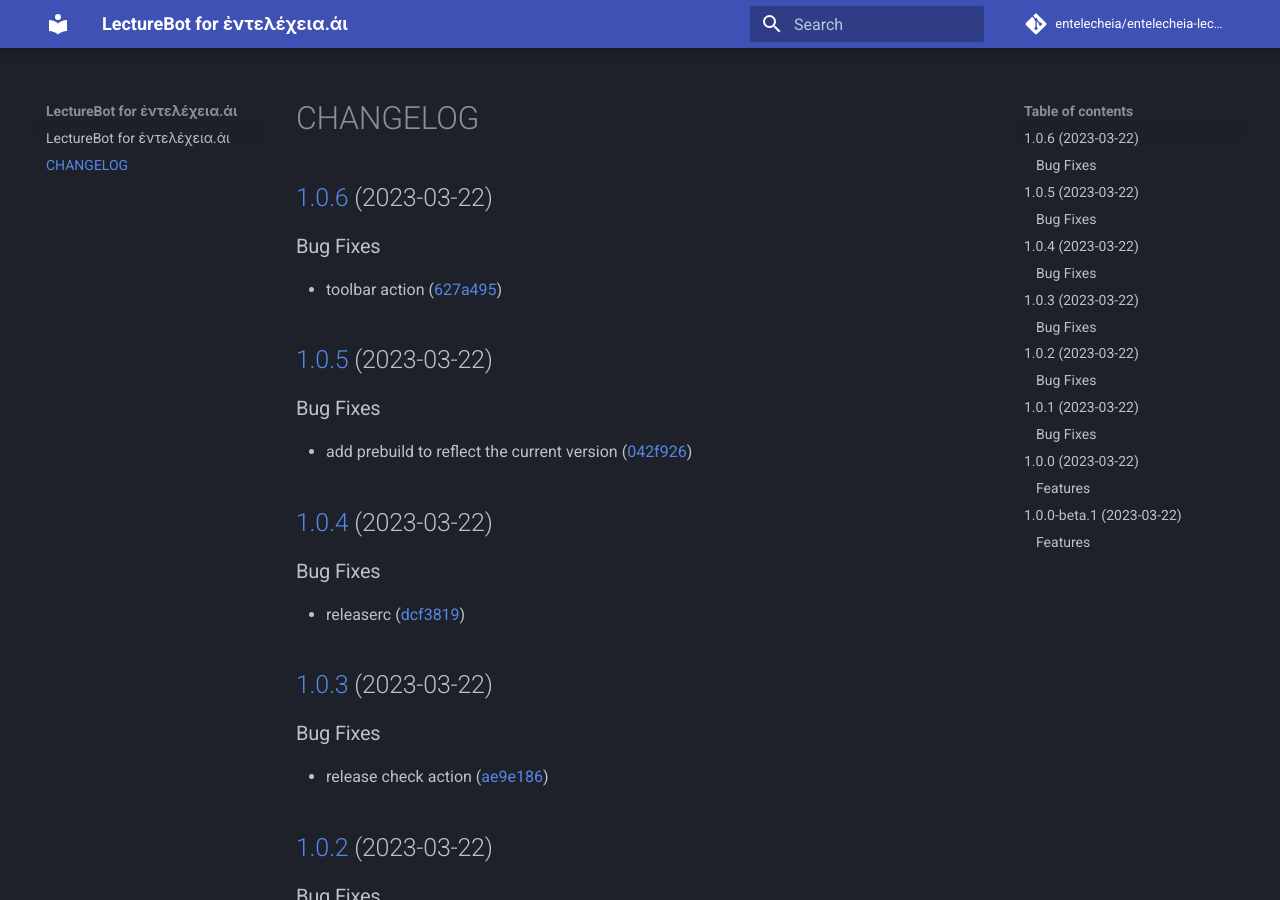
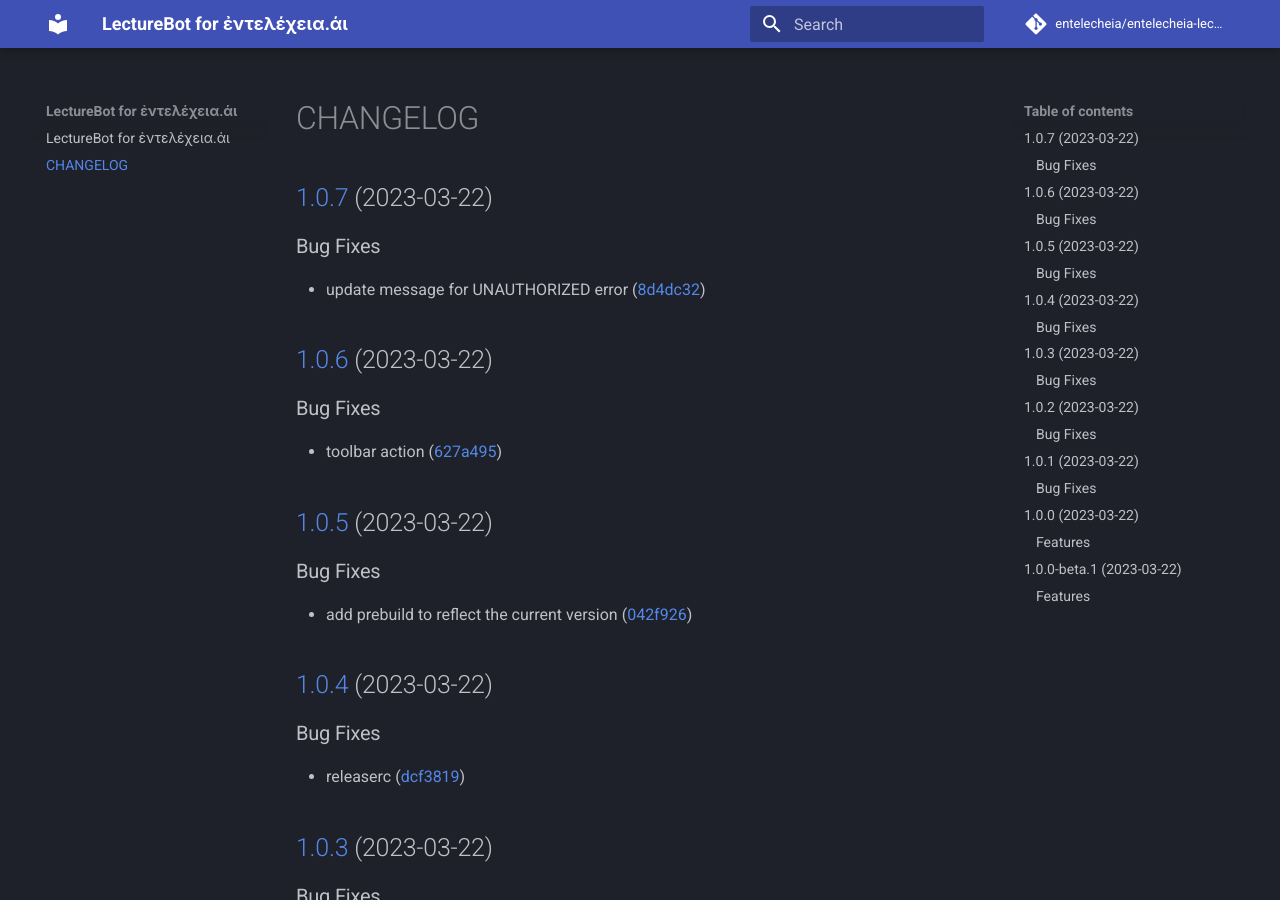
Before and after one commit to entelecheia/entelecheia-lecture-bot, an MkDocs documentation site: the page built from docs/CHANGELOG.md, in a window 1280 px wide and 900 px high. Built offline with MkDocs 1.6.1 and Material for MkDocs 9.7.7, drawn with Linux system fonts in a browser that asks for light colours; comment, search, counter and statistics services are not loaded.

Commit message:
chore(release): :rocket: 1.0.7 [skip ci]
## [1.0.7](https://github.com/entelecheia/entelecheia-lecture-bot/compare/v1.0.6...v1.0.7) (2023-03-22)

### Bug Fixes

* update message for UNAUTHORIZED error ([8d4dc32](https://github.com/entelecheia/entelecheia-lecture-bot/commit/8d4dc3260b3ff768bc0a077408626b8f45c9ef41))

```diff
--- a/docs/CHANGELOG.md
+++ b/docs/CHANGELOG.md
@@ -1,3 +1,10 @@
+## [1.0.7](https://github.com/entelecheia/entelecheia-lecture-bot/compare/v1.0.6...v1.0.7) (2023-03-22)
+
+
+### Bug Fixes
+
+* update message for UNAUTHORIZED error ([8d4dc32](https://github.com/entelecheia/entelecheia-lecture-bot/commit/8d4dc3260b3ff768bc0a077408626b8f45c9ef41))
+
 ## [1.0.6](https://github.com/entelecheia/entelecheia-lecture-bot/compare/v1.0.5...v1.0.6) (2023-03-22)
 
 
--- a/package.json
+++ b/package.json
@@ -1,6 +1,6 @@
 {
     "name": "entelecheia-lecture-bot",
-    "version": "1.0.6",
+    "version": "1.0.7",
     "description": "Chrome extension to ask questions and get answers from the ChatGPT",
     "author": "entelecheia",
     "license": "MIT",
```
Also changed, not shown: static/manifest.json, 1 other file.
